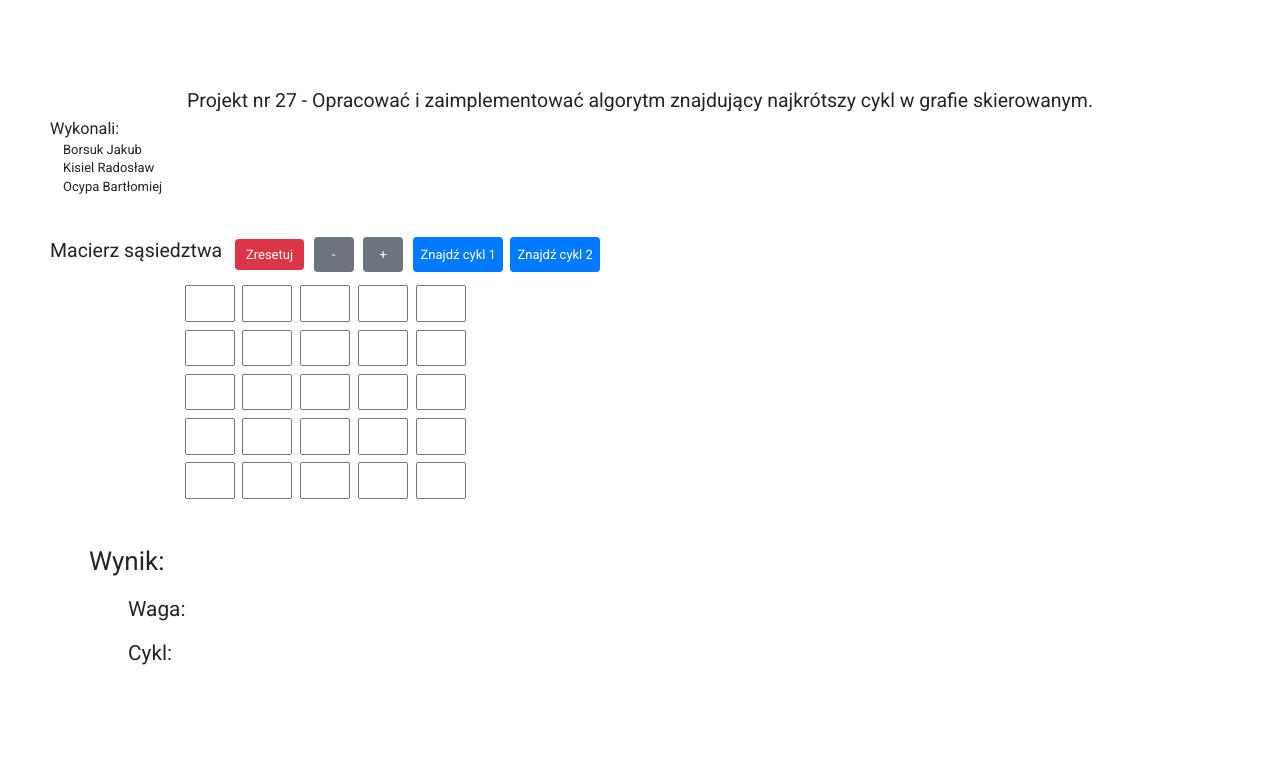
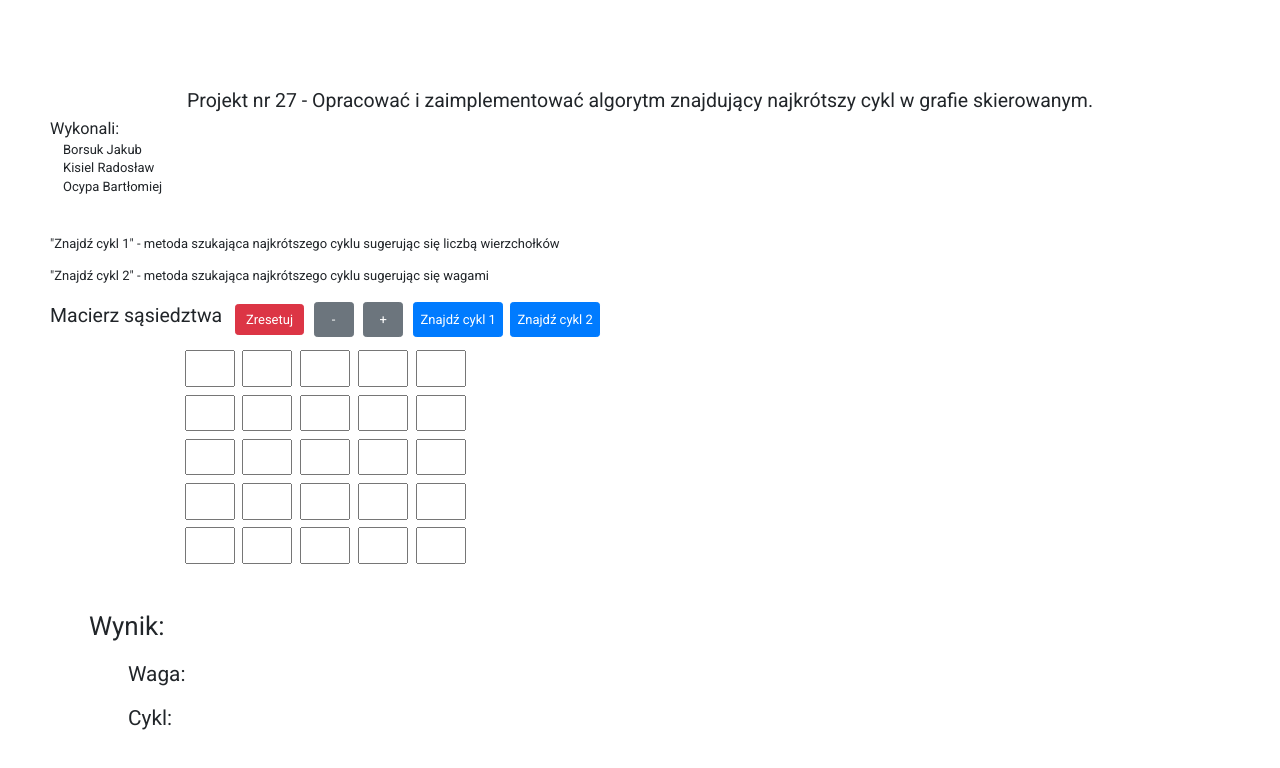
Before and after one commit to Radekk0002/Grafy, a plain HTML site: page index.html in a window 1280 px wide. Drawn offline with nearby package versions, Linux system fonts and the light colour scheme.

Commit message:
Remove console.log and add info about used algorithms in html

```diff
--- a/index.html
+++ b/index.html
@@ -23,13 +23,21 @@
                     Projekt nr 27 - Opracować i zaimplementować algorytm
                     znajdujący najkrótszy cykl w grafie skierowanym.
                 </h4>
-                <h5>
+                <h5 class="mb-5">
                     Wykonali:
                     <p class="m-1 ml-3">Borsuk Jakub</p>
                     <p class="m-1 ml-3">Kisiel Radosław</p>
                     <p class="m-1 ml-3">Ocypa Bartłomiej</p>
                 </h5>
-                <div class="d-flex mt-5">
+                <p>
+                    "Znajdź cykl 1" - metoda szukająca najkrótszego cyklu
+                    sugerując się liczbą wierzchołków
+                </p>
+                <p>
+                    "Znajdź cykl 2" - metoda szukająca najkrótszego cyklu
+                    sugerując się wagami
+                </p>
+                <div class="d-flex mt-3">
                     <div id="matrixContainer" class="d-flex flex-column mb-4">
                         <div
                             id="titleContainer"
```
Also changed, not shown: script.js (+2 -5 lines).
